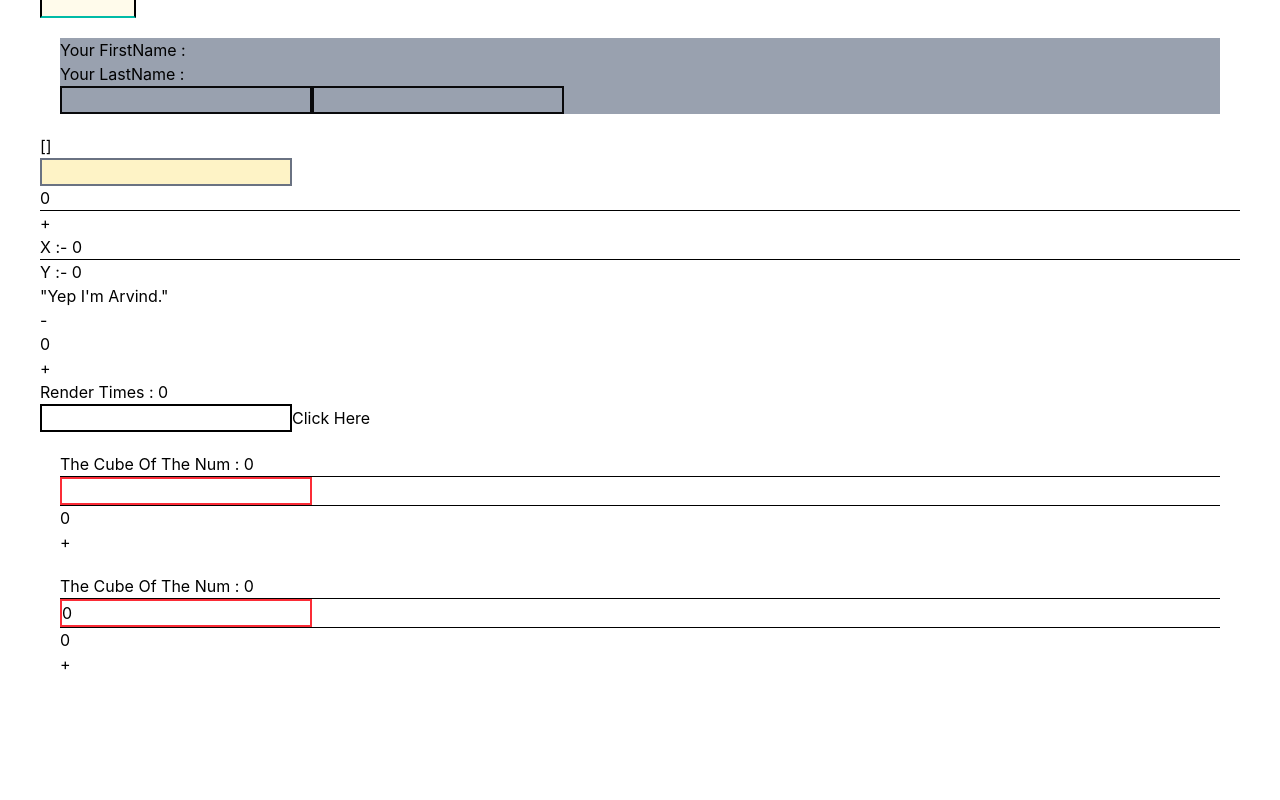
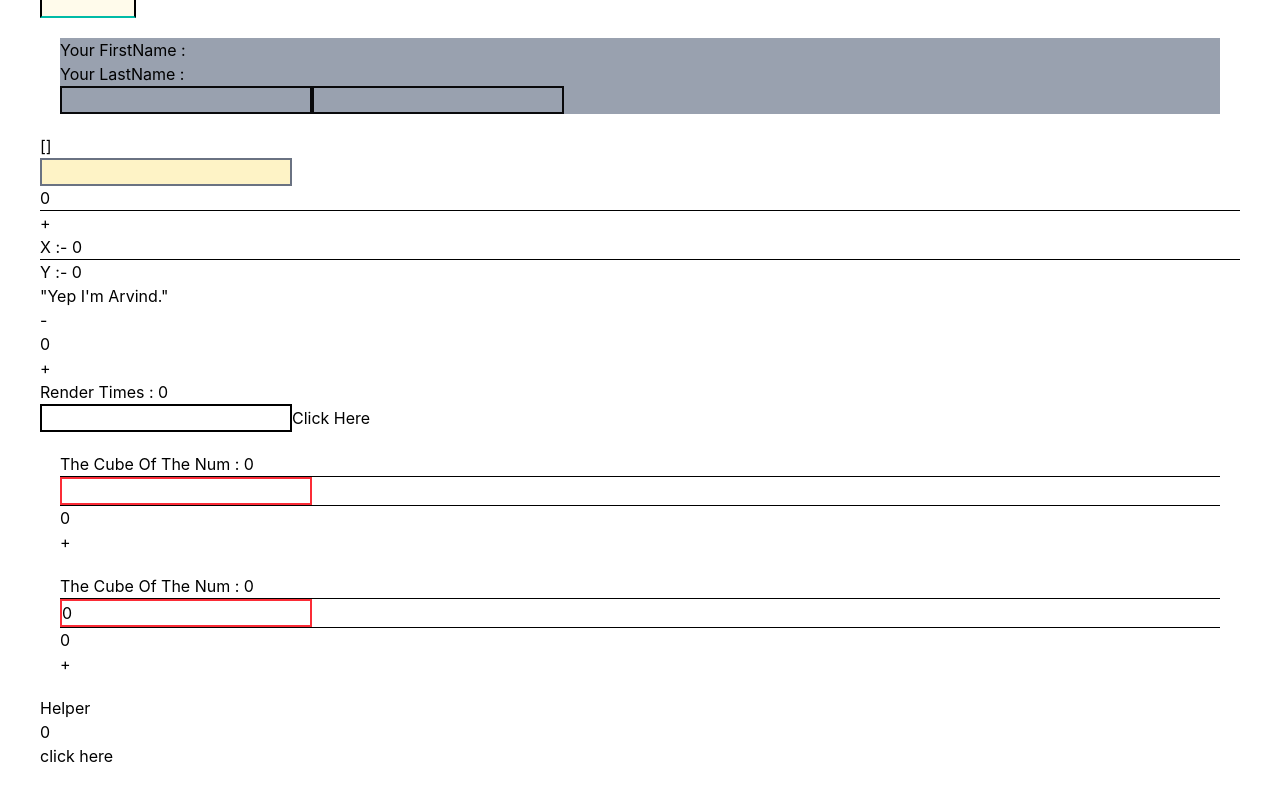
Before and after one commit to jsr-warrior-21/React-2.o, a React (Vite) app: page / in a window 1280 px wide. Shown: the part 710-1510 px from the top of the page. Before the commit the page ends 1426 px from the top, so only its background shows below. Built offline with nearby package versions, Linux system fonts and the light colour scheme.

Commit message:
Done with UseCallback Hooks.

```diff
--- a/src/App.jsx
+++ b/src/App.jsx
@@ -21,6 +21,7 @@ import UseContextHooks from "./components/UseContextHooks";
 import UseRefHook from "./components/UseRefHook";
 import UseMemoHook from "./components/UseMemoHook";
 import UseMemoProblemSolution from "./components/UseMemoProblemSolution";
+import UseCallBackHooks from "./components/UseCallBackHooks";
 
 
 const App = () => {
@@ -49,6 +50,7 @@ const App = () => {
       <UseRefHook/>
       <UseMemoHook/>
       <UseMemoProblemSolution/>
+      <UseCallBackHooks/>
 
     </div>
   );
--- /dev/null
+++ b/src/components/UseCallBackHelperFunction.jsx
@@ -0,0 +1,10 @@
+import React from "react";
+
+const UseCallBackHelperFunction = () => {
+  console.log("I am Rendered.");
+  return <div>
+            <h1>Helper</h1>
+        </div>;
+};
+
+export default React.memo( UseCallBackHelperFunction);
--- /dev/null
+++ b/src/components/UseCallBackHooks.jsx
@@ -0,0 +1,47 @@
+import React, { useCallback, useState } from 'react'
+import UseCallBackHelperFunction from './UseCallBackHelperFunction';
+
+const UseCallBackHooks = () => {
+    const [count,setCount] = useState(0);
+    // const newFunc = () =>{}; // it cause re-rendering
+
+    const newFunc = useCallback(()=>{},[]) // I have passed the function in useCallback --> read deeply in bottom comments
+
+
+  return (
+    <div>
+        {/* Here I rendered the functional Component. -> UseCallBackHelperFunction
+            which is re-render each time when when count is updating
+            which is not good mounting of a function component on each re-rendering again and again
+            that's why we use UseCallback hooks to prevent this.
+        */}
+
+
+            {/**
+              isko sahi krne ke liye hai iss helper component ke ander jaa krr
+              export ko "React.memo()" se wrap krr denge to ye dubara re-render hone prr
+              iska re-rendering nahi hoga.
+             */}
+
+             {/**
+               lets suppose mai iss mounted function me ek function as a prop
+               pass krr raha hu tbb kya hoga.
+               -> tbb again re-rendering start ho jayega
+               kyu-> kyuki jbb jbb re-rendering hoga tbb tbb newFunc banega
+                aur tbb tbb prop pass hoga to component ka re-render to hoga hi.
+                abb kya karu-> kuchh nahi jo function ko banaye ho usko useCallback
+                ke ander daal do wo kya karega baar baar new function nahi banayega
+                wo pahli baar bane function ko cache me store krr lega aur usee hi
+                on each render prr use karega. that's it.
+              */}
+
+        <UseCallBackHelperFunction newFunc={newFunc}/>
+        <h1>{count}</h1>
+        <button onClick={()=>setCount((prev)=>prev+1)}>
+            click here
+        </button>
+    </div>
+  )
+}
+
+export default UseCallBackHooks
```
